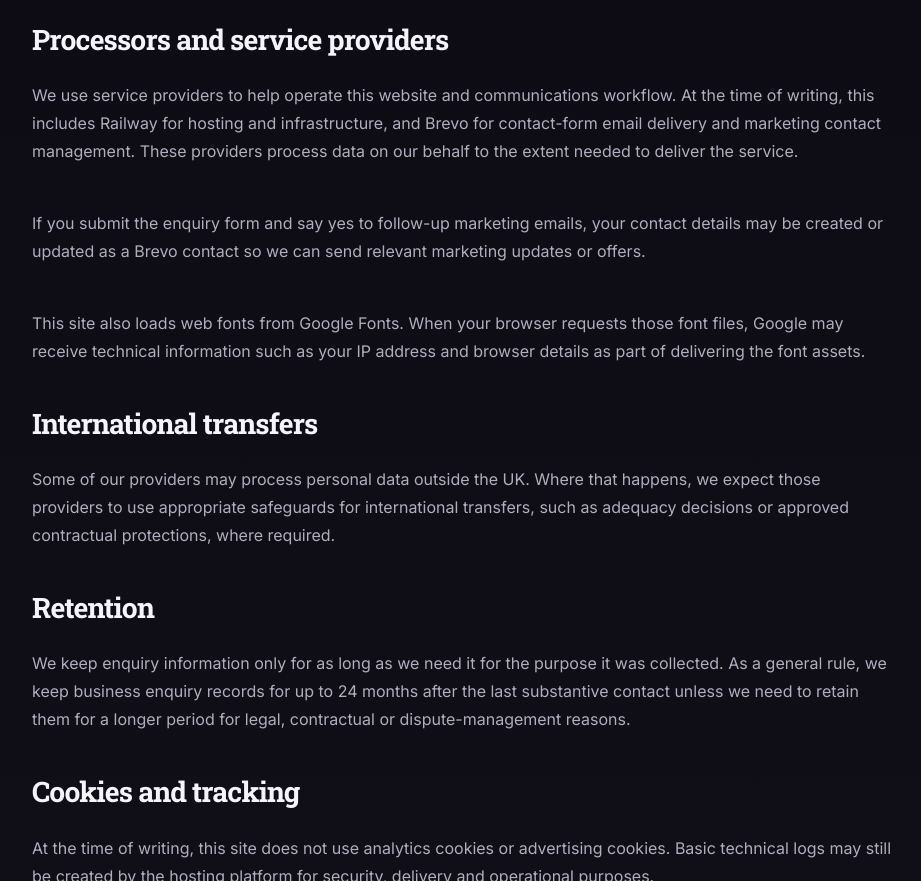
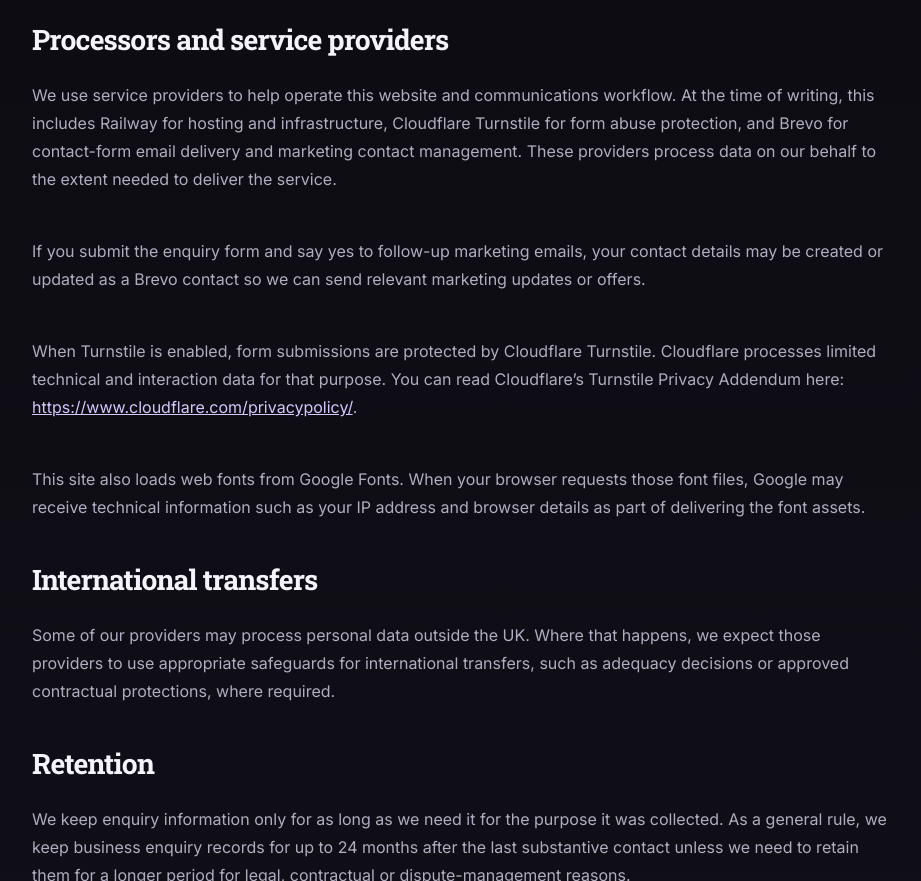
Before and after one commit to kyle-bailey-dev/liveengrave-website, a website: page privacy-policy.html in a window 1280 px wide. Shown: the part 1352-2233 px from the top of the page, without its empty margins (8-929 px from the left). Drawn offline with Linux system fonts and the light colour scheme.

Commit message:
Reference Turnstile privacy terms

```diff
--- a/privacy-policy.html
+++ b/privacy-policy.html
@@ -80,8 +80,9 @@
 
             <section>
               <h2>Processors and service providers</h2>
-              <p>We use service providers to help operate this website and communications workflow. At the time of writing, this includes Railway for hosting and infrastructure, and Brevo for contact-form email delivery and marketing contact management. These providers process data on our behalf to the extent needed to deliver the service.</p>
+              <p>We use service providers to help operate this website and communications workflow. At the time of writing, this includes Railway for hosting and infrastructure, Cloudflare Turnstile for form abuse protection, and Brevo for contact-form email delivery and marketing contact management. These providers process data on our behalf to the extent needed to deliver the service.</p>
               <p>If you submit the enquiry form and say yes to follow-up marketing emails, your contact details may be created or updated as a Brevo contact so we can send relevant marketing updates or offers.</p>
+              <p>When Turnstile is enabled, form submissions are protected by Cloudflare Turnstile. Cloudflare processes limited technical and interaction data for that purpose. You can read Cloudflare&rsquo;s Turnstile Privacy Addendum here: <a href="https://www.cloudflare.com/privacypolicy/" target="_blank" rel="noreferrer">https://www.cloudflare.com/privacypolicy/</a>.</p>
               <p>This site also loads web fonts from Google Fonts. When your browser requests those font files, Google may receive technical information such as your IP address and browser details as part of delivering the font assets.</p>
             </section>
 
```
